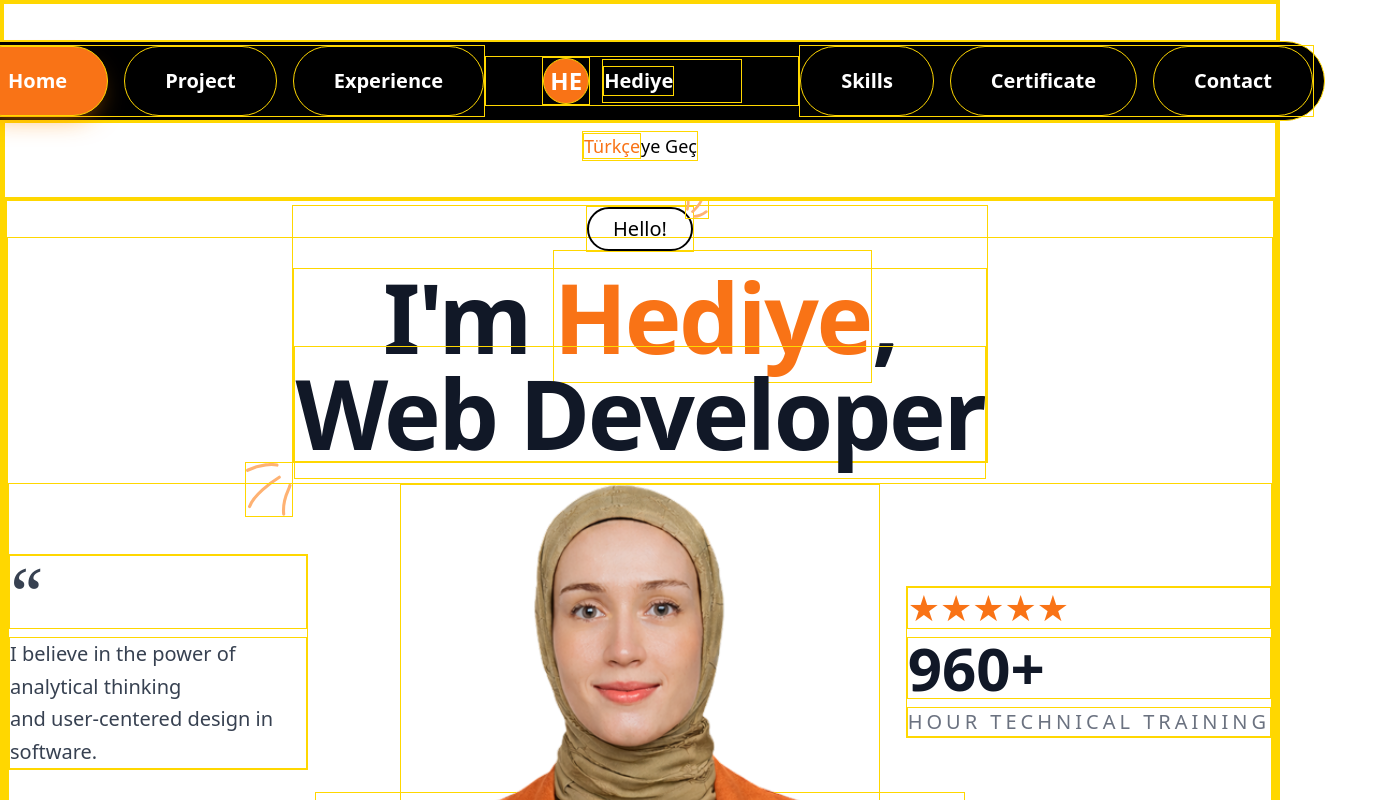
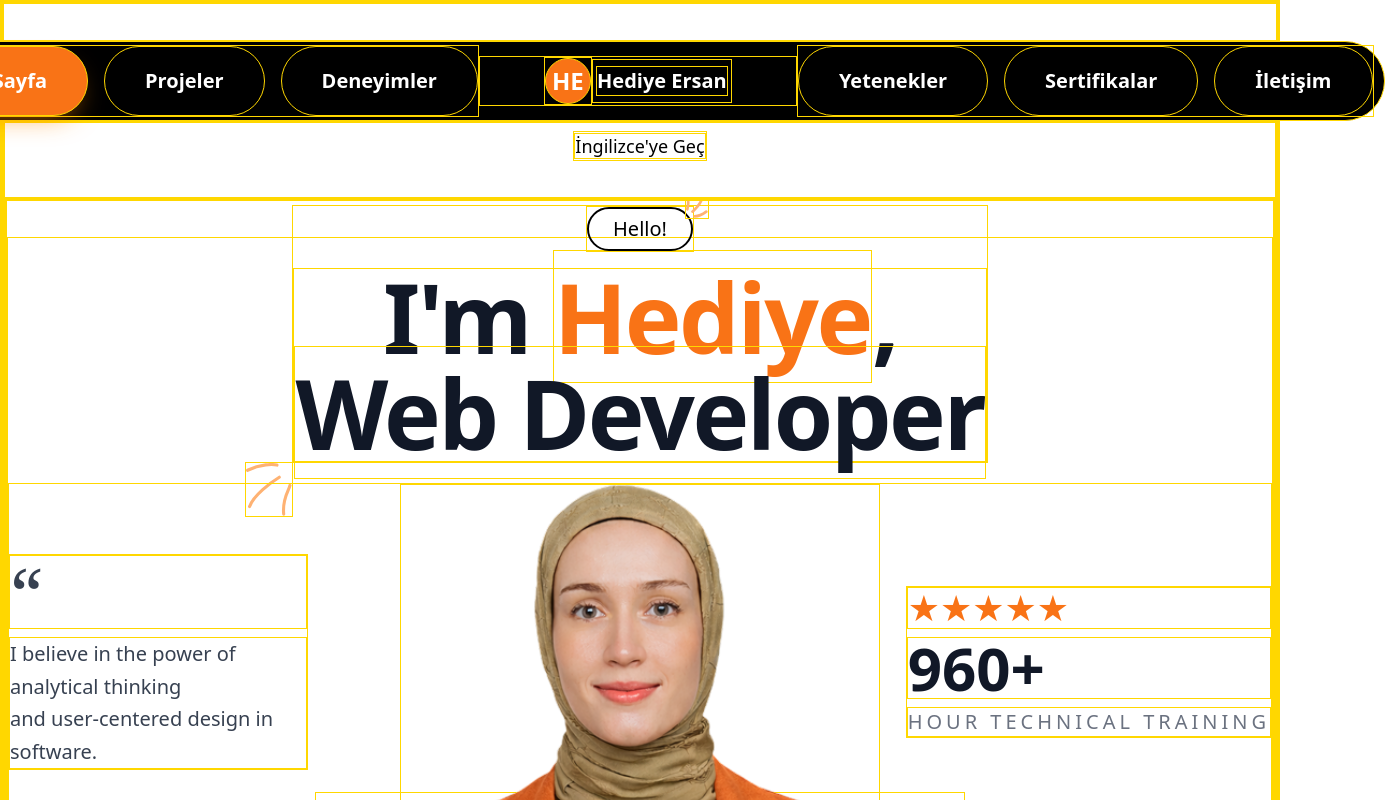
Before and after one commit to hediye-ersan/portfolio, a React (Vite) app: page / in a window 1280 px wide. Shown: the top 800 px of the page, 1385 px wide, since content can reach past the window. Built offline with nearby package versions, Linux system fonts and the light colour scheme.

Commit message:
Navbar dil entegrasyonu sağlandı

```diff
--- a/src/components/Navbar.tsx
+++ b/src/components/Navbar.tsx
@@ -1,11 +1,10 @@
 import { useState } from "react"
 import OrangeButton from "./ui/OrangeButton"
-
-const links = ["Home", "Project", "Experience", "Skills", "Certificate", "Contact"]
+import { useLanguage } from "../contexts/LanguageContext"
 
 export default function Navbar() {
-  const [active, setActive] = useState("Home")
-  const [language, setLanguage] = useState<"TR" | "EN">("TR")
+  const [active, setActive] = useState(0)
+  const { currentLang, setLanguage, language } = useLanguage()
 
   return (
     <>
@@ -13,44 +12,44 @@ export default function Navbar() {
       <div className="h-[80px] bg-black rounded-full p-[10px] flex items-center justify-between">
         {/* LEFT */}
         <div className="flex items-center gap-4">
-          {links.slice(0, 3).map((item) =>
-            active === item ? (
-              <OrangeButton key={item} onClick={() => setActive(item)} className="px-10 py-5 text-xl">
+          {currentLang.nav.links.slice(0, 3).map((item, index) =>
+            active === index ? (
+              <OrangeButton key={item} onClick={() => setActive(index)} className="px-10 py-5 text-xl whitespace-nowrap">
                 {item}
               </OrangeButton>
             ) : (
-              <NavButton key={item} label={item} onClick={() => setActive(item)} />
+              <NavButton key={item} label={item} onClick={() => setActive(index)} />
             )
           )}
         </div>
 
         {/* CENTER LOGO */}
-        <div className="group flex items-center gap-3 px-14 relative flex-none">
+        <div className="group flex items-center justify-center px-16 relative flex-none">
           <div className="transition-transform duration-300 group-hover:-translate-x-2">
             <div className="logo-circle w-[46px] h-[46px] bg-orange rounded-full flex items-center justify-center text-white font-semibold text-2xl">
               HE
             </div>
           </div>
-        <div className="relative overflow-hidden h-[44px] w-[140px] flex items-center">
-            <span className="text-xl text-white font-semibold transition-opacity duration-300 group-hover:opacity-0">
-              Hediye
+        <div className="relative overflow-hidden h-[44px] w-[140px] flex items-center justify-center">
+            <span className="text-xl text-white font-semibold transition-opacity duration-300 group-hover:opacity-0 text-center">
+              {currentLang.nav.logo.name}
             </span>
-            <div className="absolute inset-0 flex flex-col justify-center leading-tight opacity-0 transition-opacity duration-300 group-hover:opacity-100">
-              <span className="text-xs text-gray-200">Junior</span>
-              <span className="text-lg text-white font-semibold">Web Developer</span>
+            <div className="absolute inset-0 flex flex-col justify-center items-center leading-tight opacity-0 transition-opacity duration-300 group-hover:opacity-100">
+              <span className="text-xs text-gray-200 text-center">{currentLang.nav.logo.title}</span>
+              <span className="text-lg text-white font-semibold text-center">{currentLang.nav.logo.subtitle}</span>
             </div>
           </div>
         </div>
 
         {/* RIGHT */}
         <div className="flex items-center gap-4">
-          {links.slice(3).map((item) =>
-            active === item ? (
-              <OrangeButton key={item} onClick={() => setActive(item)} className="px-10 py-5 text-xl">
+          {currentLang.nav.links.slice(3).map((item, index) =>
+            active === index + 3 ? (
+              <OrangeButton key={item} onClick={() => setActive(index + 3)} className="px-10 py-5 text-xl whitespace-nowrap">
                 {item}
               </OrangeButton>
             ) : (
-              <NavButton key={item} label={item} onClick={() => setActive(item)} />
+              <NavButton key={item} label={item} onClick={() => setActive(index + 3)} />
             )
           )}
         </div>
@@ -78,7 +77,7 @@ function NavButton({ label, onClick }: NavButtonProps) {
   return (
     <button
       onClick={onClick}
-      className="px-10 py-5 text-xl font-semibold rounded-full text-white hover:text-white hover:bg-white/10 transition-all duration-300"
+      className="px-10 py-5 text-xl font-semibold rounded-full text-white hover:text-white hover:bg-white/10 transition-all duration-300 whitespace-nowrap"
     >
       {label}
     </button>
@@ -86,6 +85,7 @@ function NavButton({ label, onClick }: NavButtonProps) {
 }
 
 function LanguageToggleButton({ language, setLanguage }: LanguageToggleButtonProps) {
+  const { currentLang } = useLanguage()
   const toggleLanguage = () => {
     setLanguage(language === "TR" ? "EN" : "TR")
   }
@@ -96,13 +96,9 @@ function LanguageToggleButton({ language, setLanguage }: LanguageToggleButtonPro
       className="text-lg font-medium hover:text-orange transition-colors duration-300"
     >
       {language === "TR" ? (
-        <>
-          <span className="text-orange">Türkçe</span>ye Geç
-        </>
+        <span dangerouslySetInnerHTML={{ __html: currentLang.nav.languageToggle.switchToEnglish }} />
       ) : (
-        <>
-          Switch to <span className="text-orange">English</span>
-        </>
+        <span dangerouslySetInnerHTML={{ __html: currentLang.nav.languageToggle.switchToTurkish }} />
       )}
     </button>
   )
```
